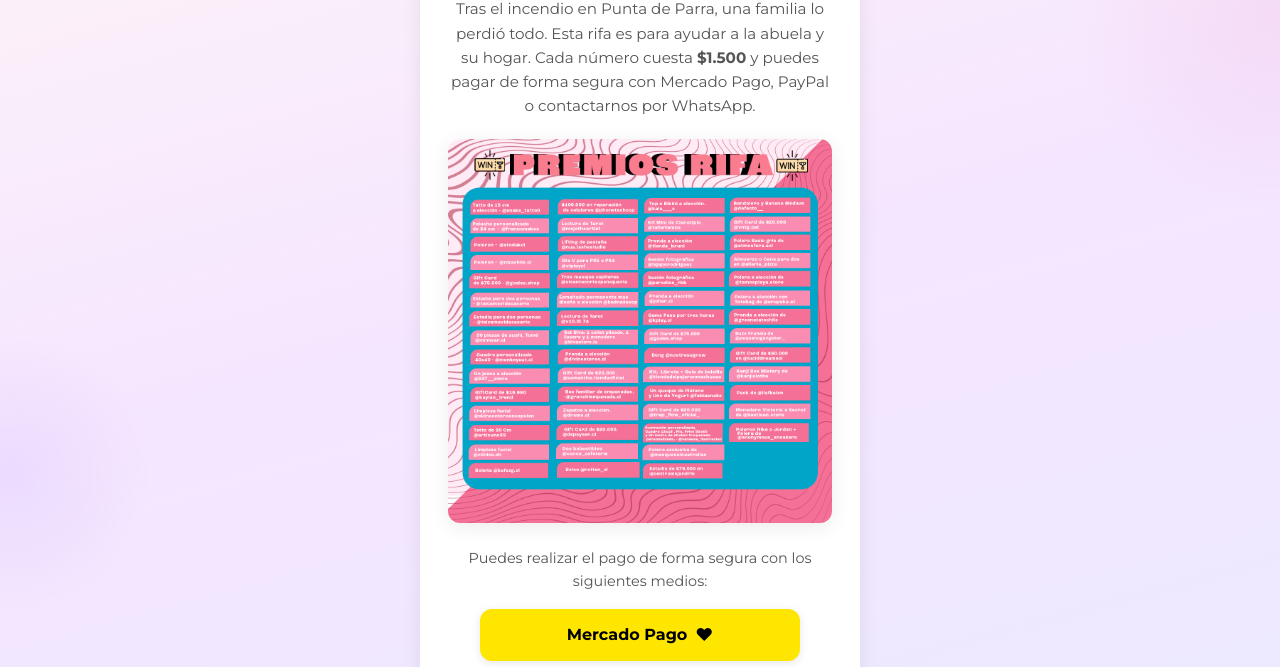
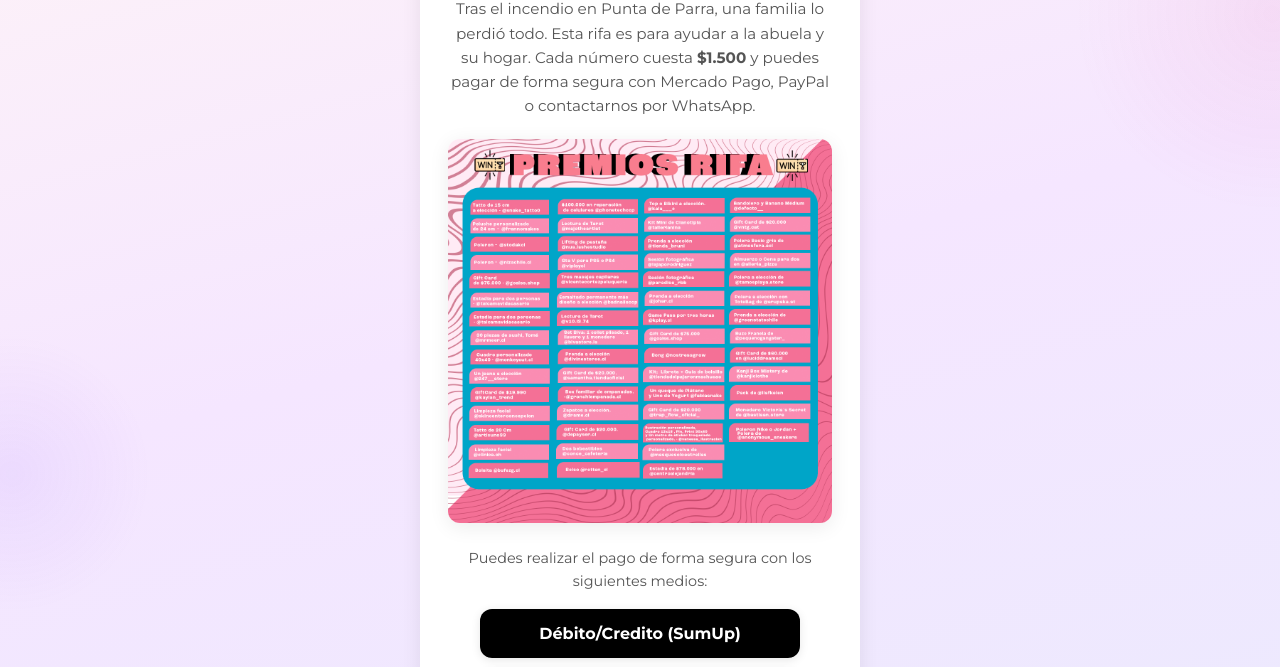
Before and after one commit to cherrera0001/luzherrera, a website: page index.html in a window 1280 px wide. Shown: the part 106-773 px from the top of the page. Drawn offline with Linux system fonts and the light colour scheme.

Commit message:
Add SumUp payment button

```diff
--- a/index.html
+++ b/index.html
@@ -186,6 +186,11 @@
       outline-offset: 2px;
     }
 
+    .btn-sumup {
+      background: #000;
+      color: #fff;
+    }
+
     .btn-mp {
       background: var(--mp);
       color: #000;
@@ -292,6 +297,9 @@
       </p>
 
       <div class="btn-group">
+        <a href="https://coralprod.sumupstore.com/producto/aporte-voluntario-reconstruccion-familiar-3" target="_blank" rel="noopener noreferrer" class="btn btn-sumup">
+          Débito/Credito (SumUp)
+        </a>
         <a href="https://link.mercadopago.cl/luzherrera" target="_blank" rel="noopener noreferrer" class="btn btn-mp">
           Mercado Pago <span class="icon" aria-hidden="true">♥</span>
         </a>
```
